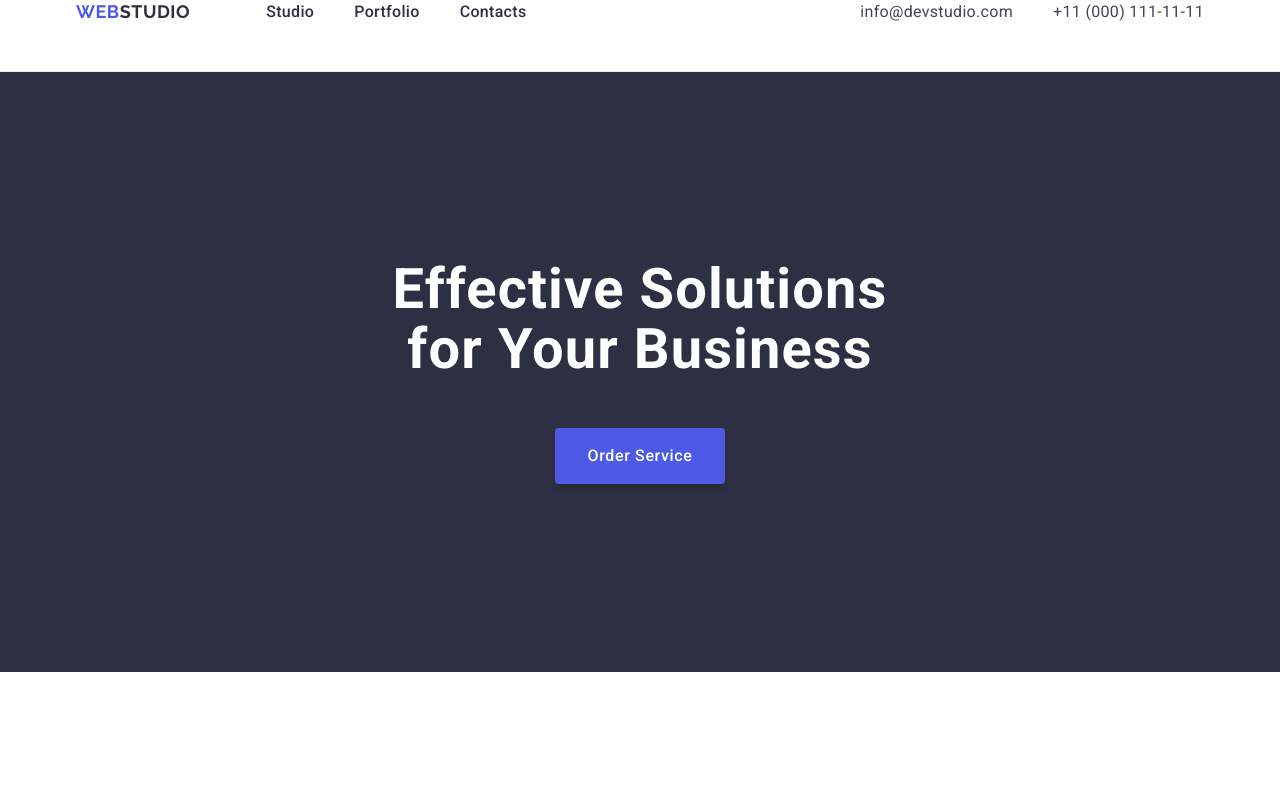
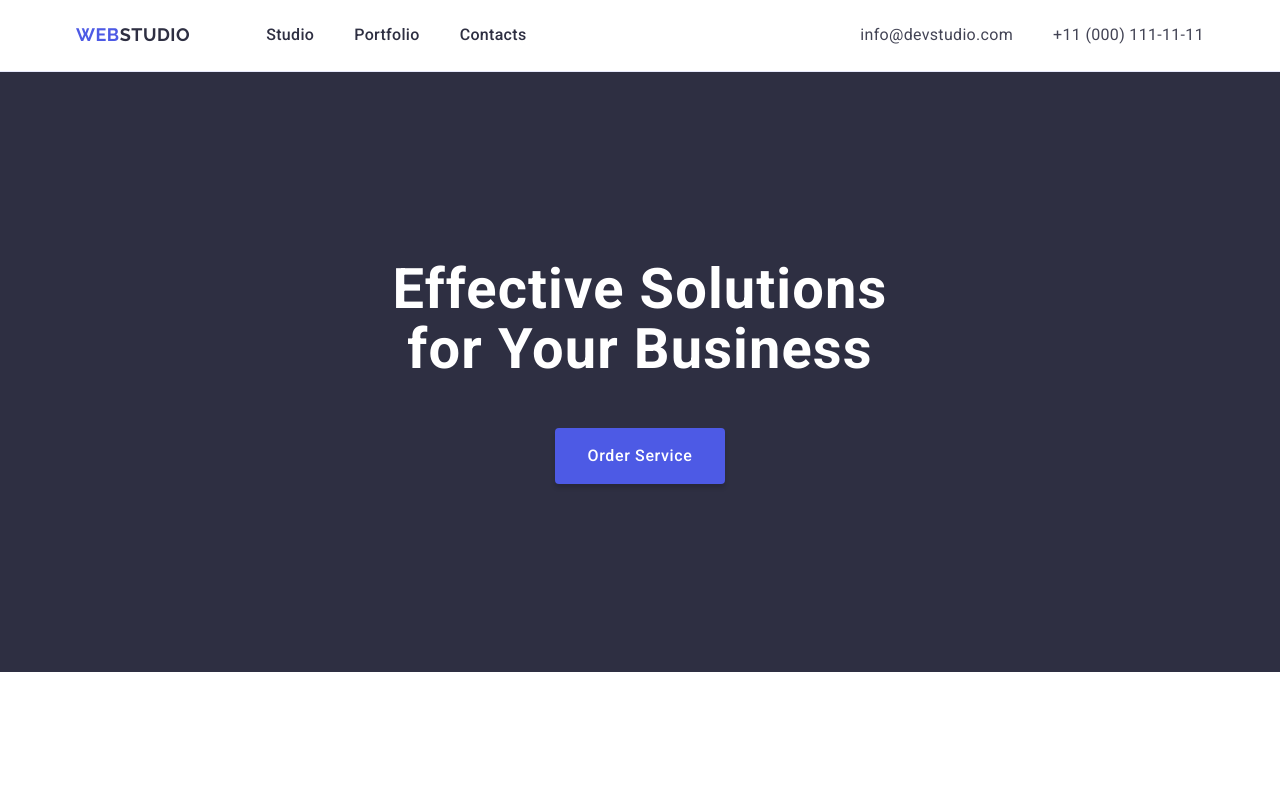
Before and after one commit to MaxBemax/goit-markup-hw-03, a plain HTML site: page index.html in a window 1280 px wide. Shown: the top 788 px of the page. Drawn offline with nearby package versions, Linux system fonts and the light colour scheme.

Commit message:
added padding for link

```diff
--- a/css/style.css
+++ b/css/style.css
@@ -70,6 +70,7 @@ button {
    text-transform: uppercase;
    color: #4d5ae5;
    margin-right: 76px;
+   padding: 24px 0;
 }
 
 .header-list {
@@ -94,6 +95,7 @@ button {
    line-height: 1.5;
    letter-spacing: 0.02em;
    color: #2e2f42;
+   padding: 24px 0;
 }
 
 .header-link:hover,
@@ -116,6 +118,7 @@ button {
    line-height: 1.5;
    letter-spacing: 0.02em;
    color: #434455;
+   padding: 24px 0;
 }
 
 .header-contact:hover,
```
